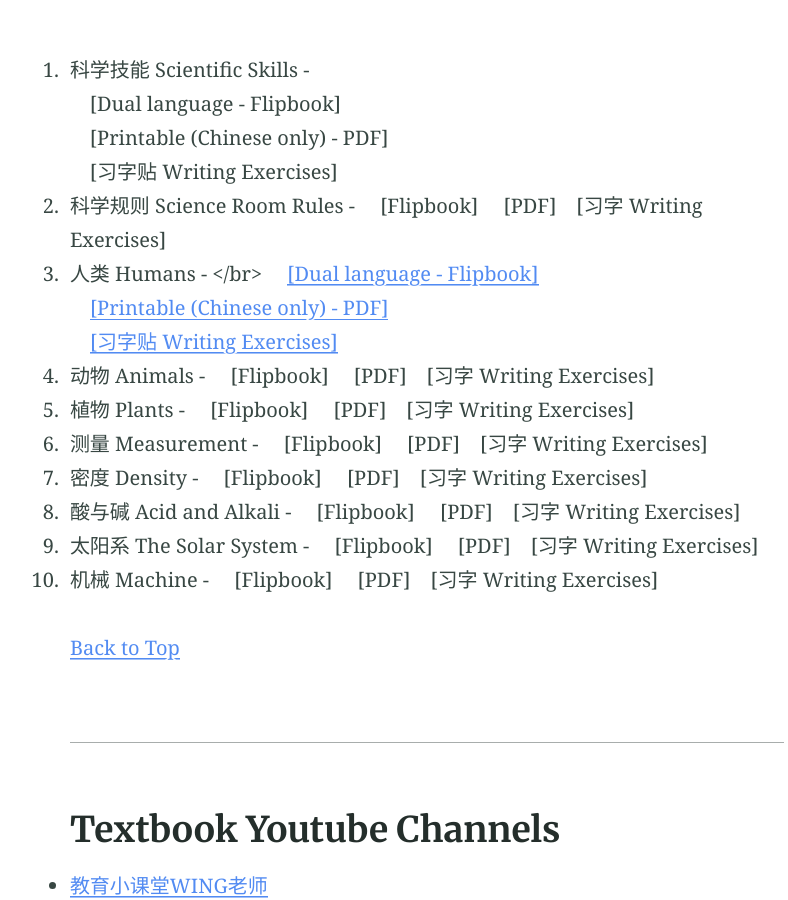
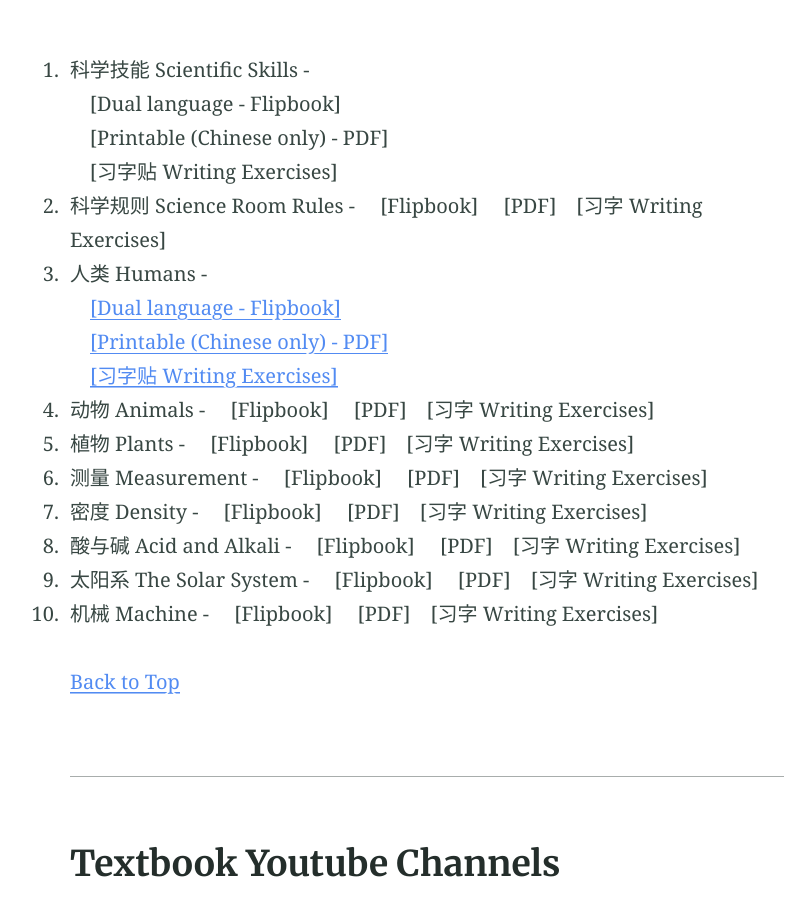
Before and after one commit to multilingual-malaysian/dlp_science, a Jekyll site: the page built from year3.md, in a window 1280 px wide and 900 px high, scrolled down 701 px. Shown: the whole window, without its empty margins (213-1001 px from the left). Built offline with Jekyll 4.4.1, drawn with Linux system fonts in a browser that asks for light colours.

```diff
--- a/year3.md
+++ b/year3.md
@@ -15,7 +15,7 @@ excerpt: "Resource centre for Bahasa Cina Tahun 3 text book"
    &emsp;[Printable (Chinese only) - PDF]<br />
    &emsp;[习字贴 Writing Exercises]
 2. 科学规则 Science Room Rules - &emsp;[Flipbook]&emsp; [PDF]&emsp;[习字 Writing Exercises]
-3. 人类 Humans - </br>
+3. 人类 Humans - <br />
    &emsp;<a href="https://online.fliphtml5.com/pjnuy/comz/" target="_blank">[Dual language - Flipbook]</a> <br />
    &emsp;<a href="/dlp_science/doc/year3/sc_year3_chinese_chapter3.pdf" target="_blank">[Printable (Chinese only) - PDF]</a><br />
    &emsp;<a href="/dlp_science/doc/year3/sc_year3_chapter3_writing.pdf" target="_blank">[习字贴 Writing Exercises]</a>
```
